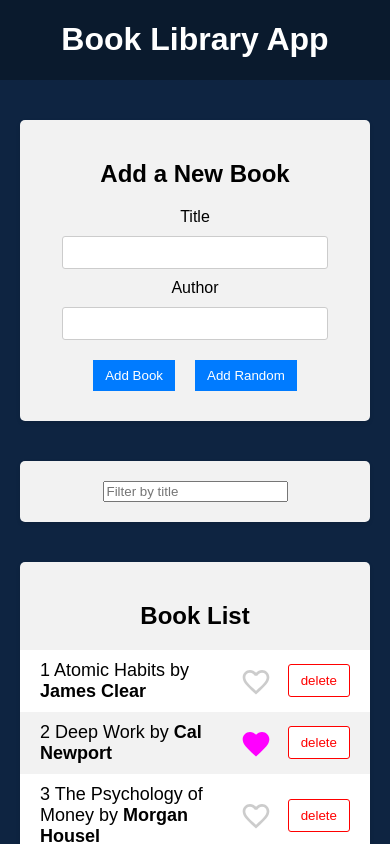
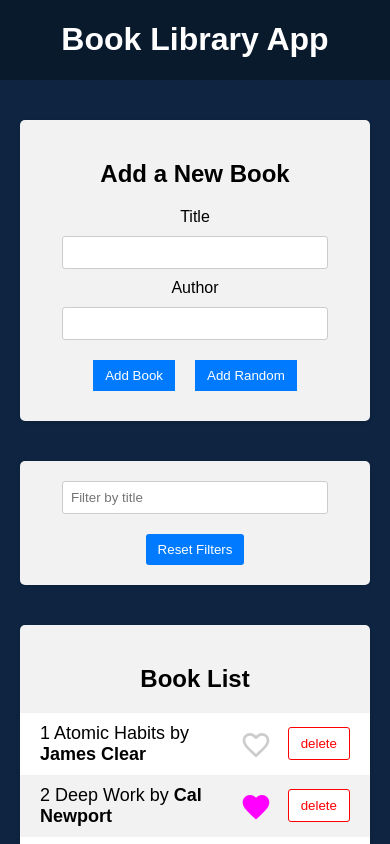
Before and after one commit to samilessons/book-store-students, a React (Vite) app in the folder frontend/: page / in a window 390 px wide. Shown: the top 844 px of the page. Built offline with nearby package versions, Linux system fonts and the light colour scheme.

Commit message:
add button for reset filters with thir reducer and add styles

```diff
--- a/frontend/src/components/BookList/BookList.tsx
+++ b/frontend/src/components/BookList/BookList.tsx
@@ -18,7 +18,8 @@ export default function BookList() {
 
   const filteredBooks = books.filter(book => {
     return book.title.toLowerCase().includes(titleFilter.toLowerCase());
-  })
+  });
+
   return (
     <div className="app-block book-list">
       <h2>Book List</h2>
--- a/frontend/src/components/Filter/Filter.css
+++ b/frontend/src/components/Filter/Filter.css
@@ -0,0 +1,50 @@
+.filter-row {
+  display: flex;
+  justify-content: space-between;
+  align-items: center;
+}
+
+.filter-group {
+  flex: 1;
+  text-align: center;
+}
+
+.filter input[type='text'] {
+  width: 80%;
+  padding: 8px;
+  border: 1px solid #ccc;
+  border-radius: 3px;
+}
+
+.filter button {
+  background-color: #007bff;
+  color: #fff;
+  padding: 8px 12px;
+  border: none;
+  border-radius: 3px;
+  cursor: pointer;
+  margin: 10px;
+  transition: background-color 0.3s ease;
+}
+
+.filter button:hover {
+  background-color: #0056b3;
+}
+
+@media screen and (max-width: 1024px) {
+  .filter-row {
+    flex-direction: column;
+    align-items: stretch;
+  }
+
+  .filter-group {
+    width: 100%;
+    margin: auto;
+    margin-bottom: 10px;
+  }
+
+  .filter button {
+    margin: 10px auto 0;
+    max-width: 50%;
+  }
+}
--- a/frontend/src/components/Filter/Filter.tsx
+++ b/frontend/src/components/Filter/Filter.tsx
@@ -1,12 +1,18 @@
 import { useDispatch, useSelector, } from "react-redux";
-import { setTitleFilter, selectFilterTitle } from "../../redux/slices/filterSlice";
+import { setTitleFilter, setResetFilters, selectFilterTitle } from "../../redux/slices/filterSlice";
+
+import "./Filter.css"
 
 export default function Filter() {
   const dispatch = useDispatch();
   const value = useSelector(selectFilterTitle);
+
   const handleTitleFilterChange = (e: React.FormEvent<HTMLInputElement>) => dispatch(setTitleFilter(e.target.value))
+  const handleResetFilters = () => dispatch(setResetFilters());
+
   return (
     <div className="app-block filter">
+      <div className="filter-row">
         <div className="filter-group">
           <input
             type="text"
@@ -15,6 +21,8 @@ export default function Filter() {
             value={value}
           />
         </div>
+        <button type="button" onClick={handleResetFilters}>Reset Filters</button>
+      </div>
     </div>
   );
 }
--- a/frontend/src/redux/slices/filterSlice.ts
+++ b/frontend/src/redux/slices/filterSlice.ts
@@ -9,13 +9,16 @@ const filterSlice = createSlice({
   initialState,
   reducers: {
     setTitleFilter: function (state, action) {
-      // return { ...state, title: action.payload }
-      state.title = action.payload
+      // return { ...state, title: action.payload } // unmutable
+      state.title = action.payload; // mutable
+    },
+    setResetFilters: () => {
+      return { ...initialState };
     }
   }
 });
 
-export const { setTitleFilter } = filterSlice.actions;
+export const { setTitleFilter, setResetFilters } = filterSlice.actions;
 export const selectFilterTitle = (state) => state.filter.title;
 
 export default filterSlice.reducer;
```
Lines whose indentation alone changed are shown as unchanged.
